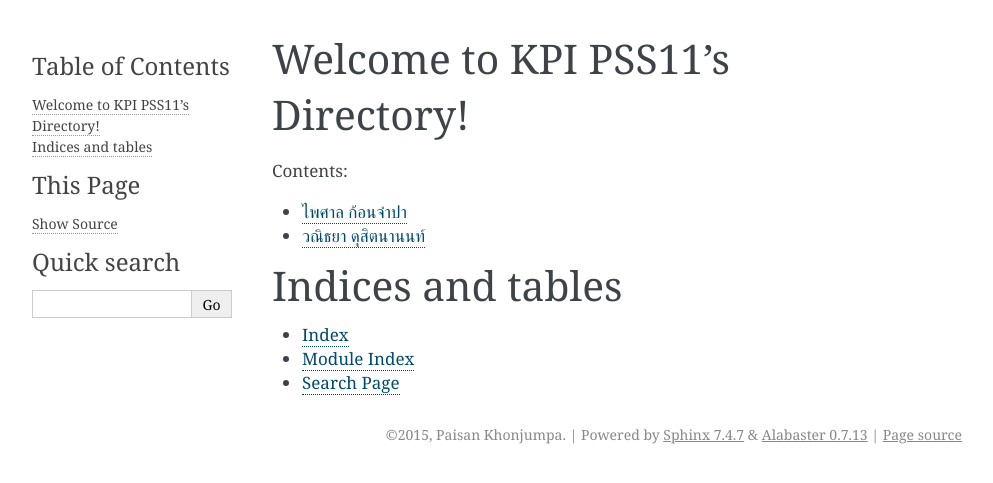
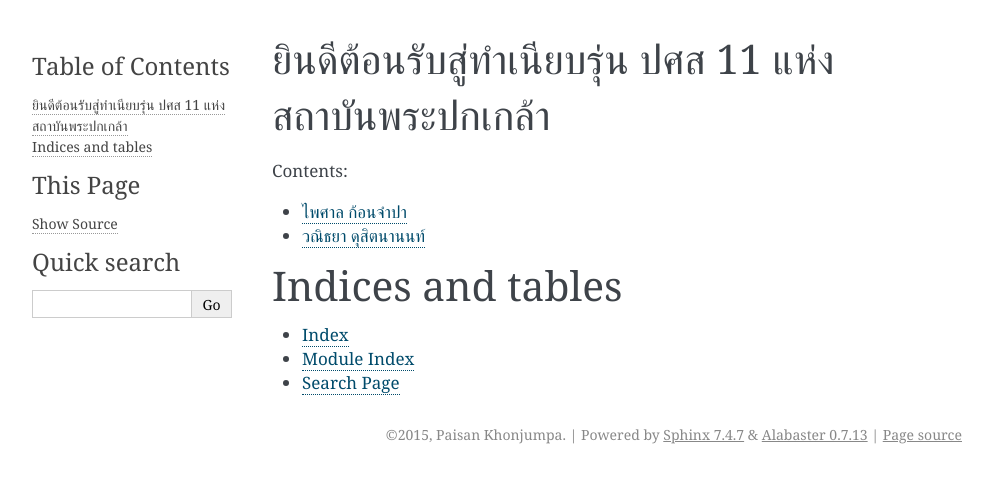
Before and after one commit to paisan/pss11, a Sphinx documentation site: the page built from source/index.rst, in a window 1280 px wide. Shown: the top 483 px of the page, without its empty margins (148-1141 px from the left). Built offline with Sphinx 7.4.7, drawn with Linux system fonts in a browser that asks for light colours.

Commit message:
Main heading changed.

```diff
--- a/source/index.rst
+++ b/source/index.rst
@@ -3,8 +3,8 @@
    You can adapt this file completely to your liking, but it should at least
    contain the root `toctree` directive.
 
-Welcome to KPI PSS11's Directory!
-=====================================
+ยินดีต้อนรับสู่ทำเนียบรุ่น ปศส 11 แห่งสถาบันพระปกเกล้า
+==============================================
 
 Contents:
 
```
